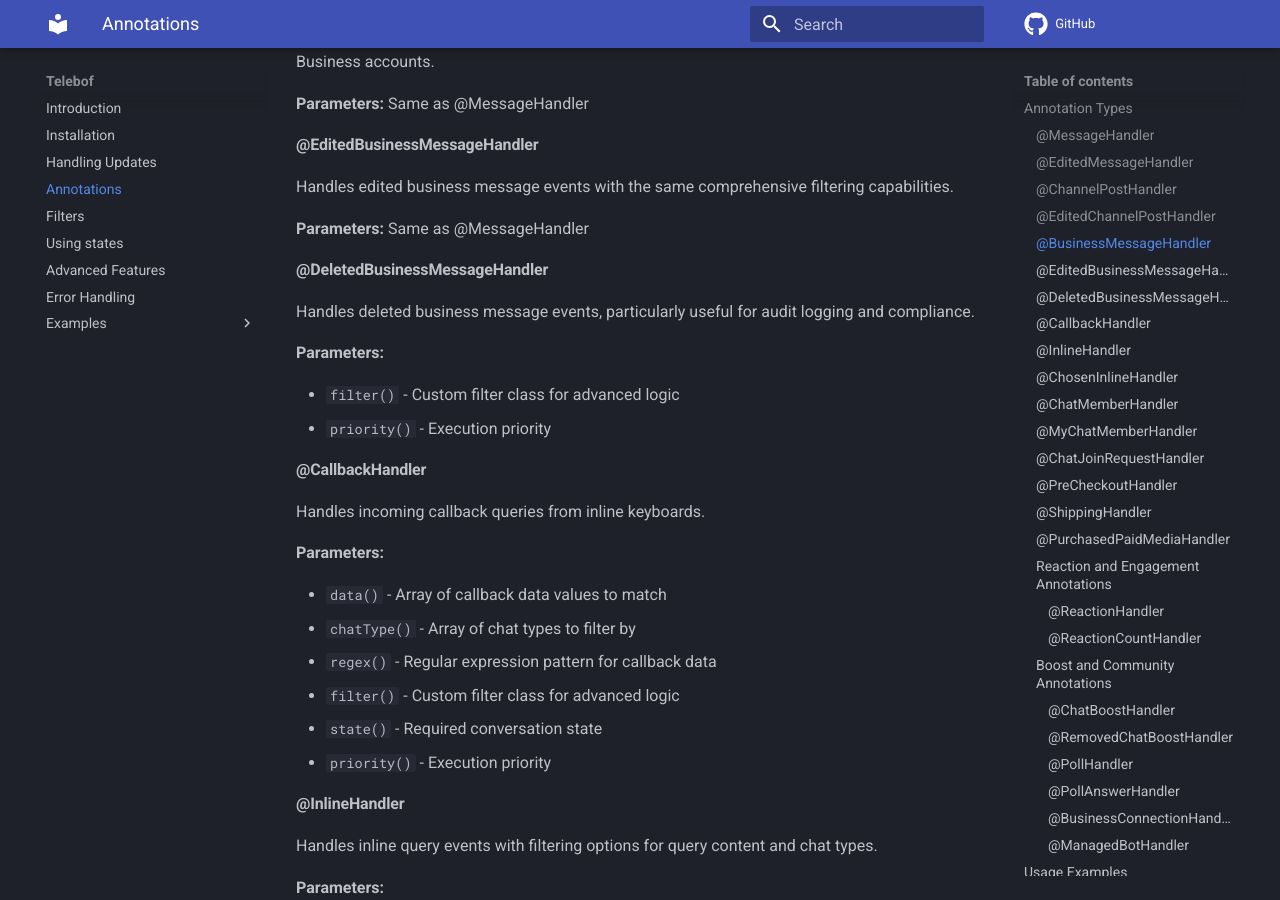
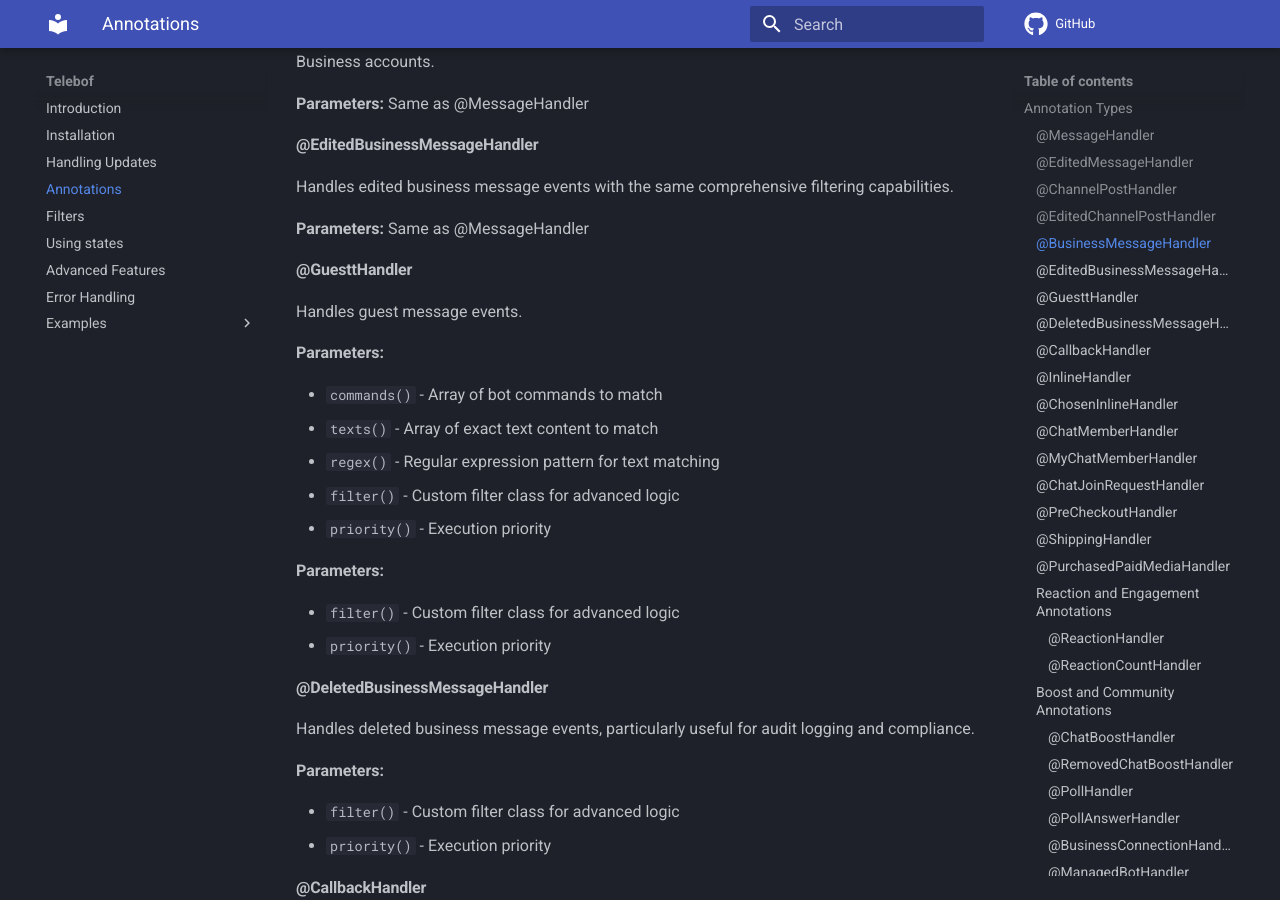
Before and after one commit to natanimn/telebof, an MkDocs documentation site: the page built from docs/annotations.md, in a window 1280 px wide and 900 px high, scrolled down 1418 px. Built offline with MkDocs 1.6.1 and Material for MkDocs 9.7.7, drawn with Linux system fonts in a browser that asks for light colours; comment, search, counter and statistics services are not loaded.

Commit message:
feat: add guest handler

```diff
--- a/docs/annotations.md
+++ b/docs/annotations.md
@@ -53,6 +53,24 @@ Handles business message events with comprehensive filtering options tailored fo
 Handles edited business message events with the same comprehensive filtering capabilities.
 
 **Parameters:** Same as @MessageHandler
+
+
+#### @GuesttHandler
+Handles guest message events.
+
+**Parameters:**
+
+- `commands()` - Array of bot commands to match
+- `texts()` - Array of exact text content to match
+- `regex()` - Regular expression pattern for text matching
+- `filter()` - Custom filter class for advanced logic
+- `priority()` - Execution priority
+
+**Parameters:**
+
+- `filter()` - Custom filter class for advanced logic
+- `priority()` - Execution priority
+
 
 #### @DeletedBusinessMessageHandler
 Handles deleted business message events, particularly useful for audit logging and compliance.
```
